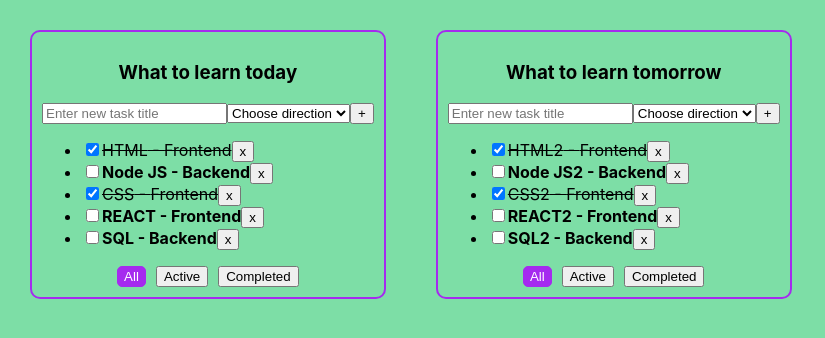
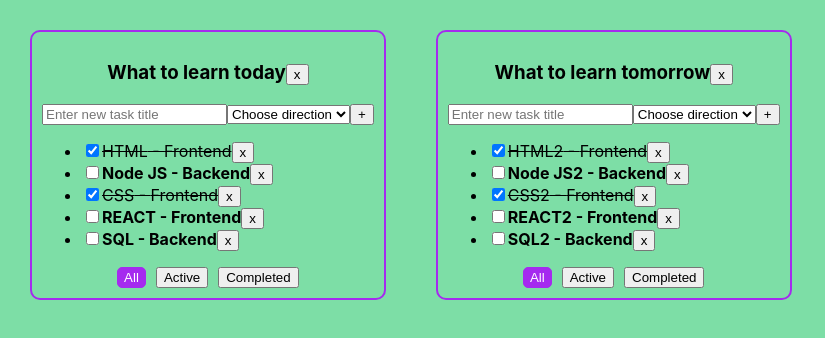
Before and after one commit to igor-minaev/todolist-repeat, a React (Create React App) app: page / in a window 1280 px wide. Shown: the top 338 px of the page, without its empty margins (0-825 px from the left). Built offline with nearby package versions, Linux system fonts and the light colour scheme.

Commit message:
add function removeTodolist

```diff
--- a/src/App.tsx
+++ b/src/App.tsx
@@ -45,6 +45,11 @@ function App() {
         ]
     })
 
+    const removeTodolist = (todolistId: string) => {
+        setTodolists(todolists.filter(t => t.id !== todolistId))
+        delete tasks[todolistId]
+    }
+
 
     const removeTask = (taskId: string, todolistId: string) => {
         setTasks({...tasks, [todolistId]: tasks[todolistId].filter(t => t.id !== taskId)})
@@ -73,7 +78,8 @@ function App() {
                             removeTask={removeTask}
                             changeFilter={changeFilter}
                             addTask={addTask}
-                            changeTaskStatus={changeTaskStatus}/>
+                            changeTaskStatus={changeTaskStatus}
+                            removeTodolist={removeTodolist}/>
                     })
                     : <p>Create new Todolist!</p>
             }
--- a/src/components/Todolist.tsx
+++ b/src/components/Todolist.tsx
@@ -13,6 +13,7 @@ type TodolistPropsType = {
     changeFilter: (todolistId: string, filter: FilterValuesType) => void
     addTask: (title: string, direction: DirectionType, todolistId: string) => void
     changeTaskStatus: (taskId: string, isDone: boolean, todolistId: string) => void
+    removeTodolist: (todolistId: string) => void
 }
 
 export const Todolist: React.FC<TodolistPropsType> = (props) => {
@@ -25,6 +26,7 @@ export const Todolist: React.FC<TodolistPropsType> = (props) => {
         changeFilter,
         addTask,
         changeTaskStatus,
+        removeTodolist,
         ...restProps
     } = props
     const [newTaskTitle, setNewTaskTitle] = useState('')
@@ -77,11 +79,14 @@ export const Todolist: React.FC<TodolistPropsType> = (props) => {
         setDirection(e.currentTarget.value as DirectionType)
     }
     const inputClass = error ? 'inputError' : ''
-
+    const removeTodolistHandler = () => removeTodolist(todolistId)
 
     return (
         <div className="todolist">
-            <h3 className="title">{todolistTitle}</h3>
+            <h3 className="title">
+                {todolistTitle}
+                <Button name={'x'} onClick={removeTodolistHandler}/>
+            </h3>
             <div>
                 <input className={inputClass} placeholder="Enter new task title" value={newTaskTitle}
                        onChange={onChangeHandler}
```
